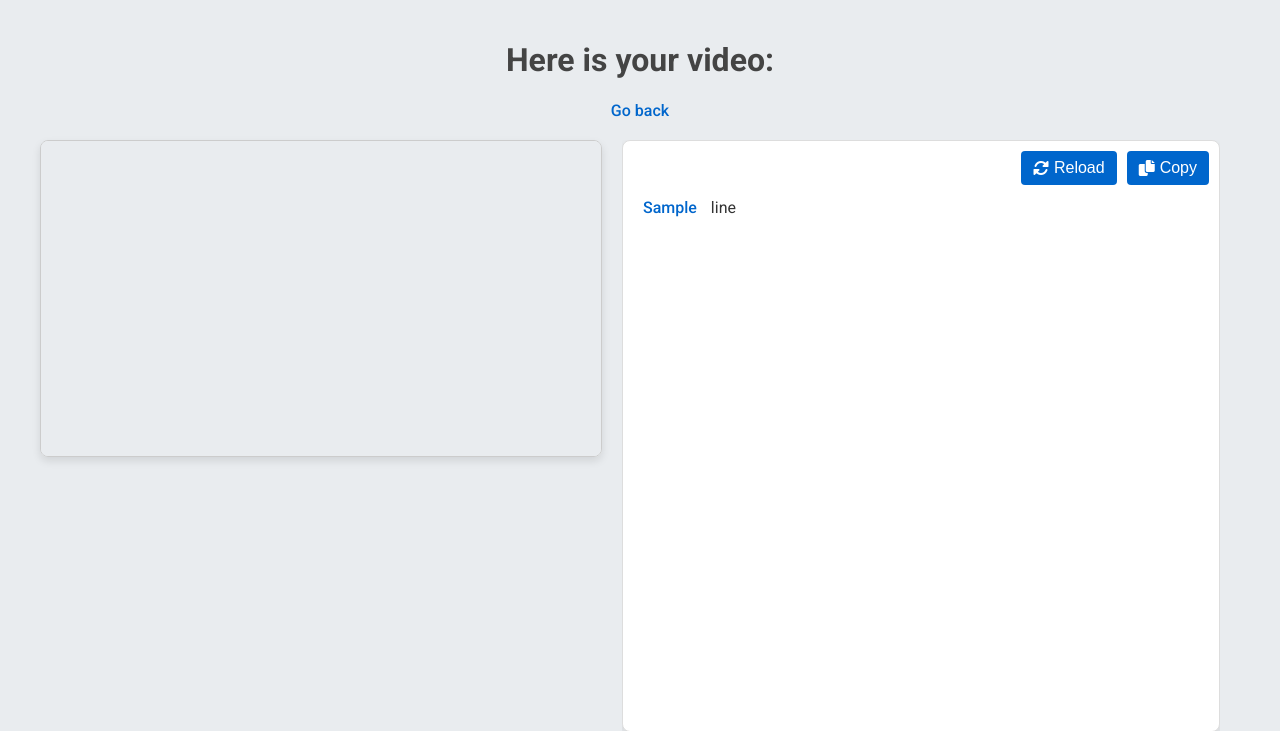
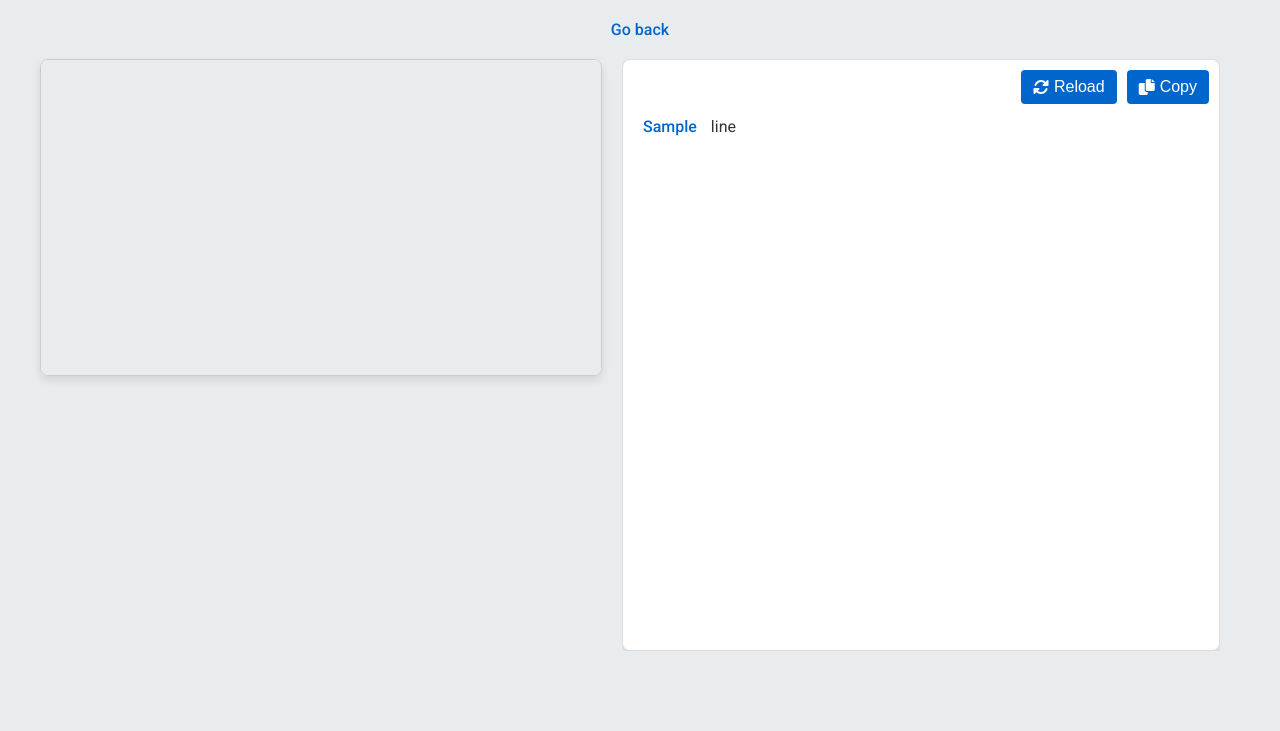
Before and after one commit to RitikDutta/Interview-Agent-Langchain, a Flask app: template templates/display.html in a window 1280 px wide. Shown: the top 731 px of the page. Run offline with Flask 3, Linux system fonts and the light colour scheme; the template is opened without the code that fills it: most values are stand-ins (such as "Sample title", 1, 10 or a date in 2020).

Commit message:
removed heading

```diff
--- a/templates/display.html
+++ b/templates/display.html
@@ -262,7 +262,7 @@
     </script>
 </head>
 <body>
-    <h1>Here is your video:</h1>
+    <!-- <h1>Here is your video:</h1> -->
     <div class="container">
         <a href="{{ url_for('timestream') }}">Go back</a>
         <div class="video-transcript">
```
